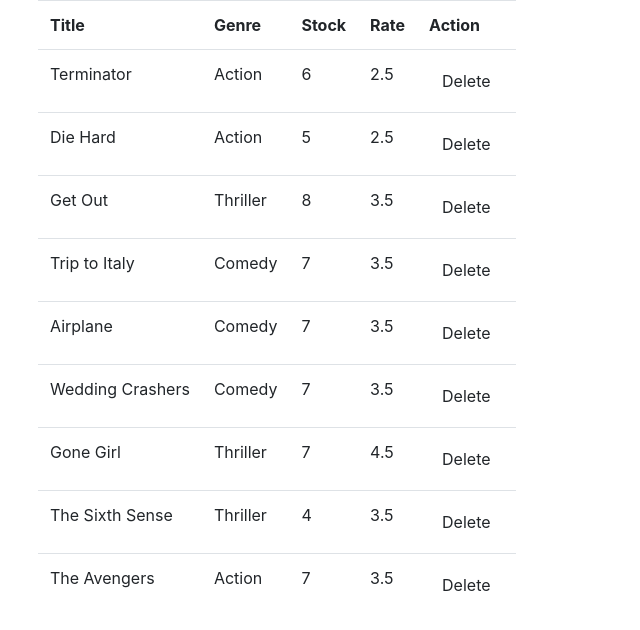
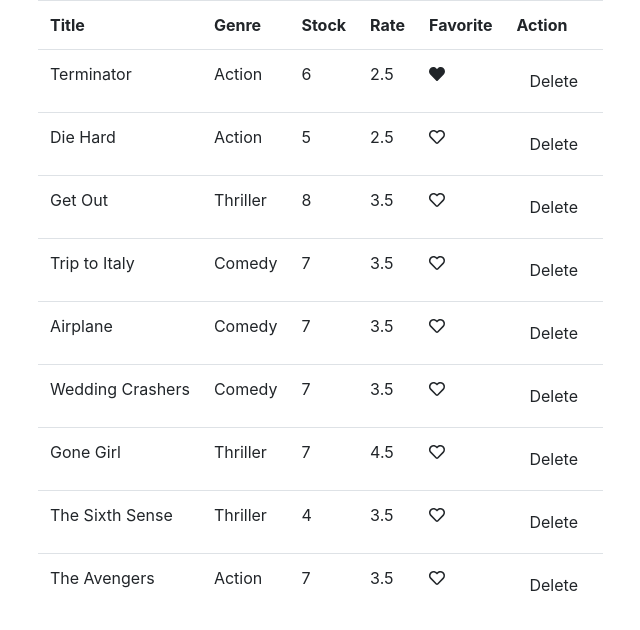
Before and after one commit to sumitrawat/vidly, a React (Create React App) app: page / in a window 1280 px wide. Shown: the top 630 px of the page, without its empty margins (47-687 px from the left). Built offline with nearby package versions, Linux system fonts and the light colour scheme.

Commit message:
liked added

```diff
--- a/package.json
+++ b/package.json
@@ -3,7 +3,12 @@
   "version": "0.1.0",
   "private": true,
   "dependencies": {
+    "@fortawesome/fontawesome-svg-core": "^1.2.8",
+    "@fortawesome/free-regular-svg-icons": "^5.5.0",
+    "@fortawesome/free-solid-svg-icons": "^5.5.0",
+    "@fortawesome/react-fontawesome": "^0.1.3",
     "bootstrap": "^4.1.3",
+    "font-awesome": "^4.7.0",
     "react": "^16.6.3",
     "react-dom": "^16.6.3",
     "react-scripts": "2.1.1"
--- a/src/App.js
+++ b/src/App.js
@@ -3,6 +3,10 @@ import logo from "./logo.svg";
 import "./App.css";
 import Movies from "./components/movies";
 import bootstrap from "bootstrap/dist/css/bootstrap.css";
+import { library } from "@fortawesome/fontawesome-svg-core";
+import { faHeart as fasHeart } from "@fortawesome/free-solid-svg-icons";
+import { faHeart as farHeart } from "@fortawesome/free-regular-svg-icons";
+library.add(fasHeart, farHeart);
 class App extends Component {
   render() {
     return (
--- /dev/null
+++ b/src/components/like.jsx
@@ -0,0 +1,19 @@
+import React, { Component } from "react";
+import { FontAwesomeIcon } from "@fortawesome/react-fontawesome";
+
+const Like = ({ liked, onLiked }) => {
+  if (liked)
+    return (
+      <span style={{ cursor: "pointer" }} onClick={onLiked}>
+        <FontAwesomeIcon icon={["fas", "heart"]} />
+      </span>
+    );
+  else
+    return (
+      <span style={{ cursor: "pointer" }} onClick={onLiked}>
+        <FontAwesomeIcon icon={["far", "heart"]} />
+      </span>
+    );
+};
+
+export default Like;
--- a/src/components/movie.jsx
+++ b/src/components/movie.jsx
@@ -1,4 +1,5 @@
 import React, { Component } from "react";
+import Like from "./like";
 class Movie extends Component {
   state = {};
   render() {
@@ -9,7 +10,13 @@ class Movie extends Component {
         <td>{this.props.stock}</td>
         <td>{this.props.rate}</td>
         <td>
-          <button onClick={this.props.onDelete} className="btn btn-error">
+          <Like liked={this.props.liked} onLiked={this.props.onLiked} />
+        </td>
+        <td>
+          <button
+            onClick={() => this.props.onDelete(this.props.title)}
+            className="btn btn-error"
+          >
             Delete
           </button>
         </td>
--- a/src/components/movies.jsx
+++ b/src/components/movies.jsx
@@ -1,11 +1,23 @@
 import React, { Component } from "react";
 import { getMovies } from "../services/fakeMovieService";
 import Movie from "./movie";
+
 class Movies extends Component {
-  state = { movies: getMovies() };
-  handleDelete = id => {
+  state = {
+    movies: getMovies()
+  };
+  handleDelete = title => {
     this.setState({
-      movies: this.state.movies.filter(m => m._id != id)
+      movies: this.state.movies.filter(m => m.title !== title)
+    });
+  };
+  handleLiked = item => {
+    const movies = [...this.state.movies];
+    const index = movies.indexOf(item);
+    movies[index] = { ...movies[index] };
+    movies[index].liked = !movies[index].liked;
+    this.setState({
+      movies
     });
   };
   render() {
@@ -18,6 +30,7 @@ class Movies extends Component {
               <th>Genre</th>
               <th>Stock</th>
               <th>Rate</th>
+              <th>Favorite</th>
               <th>Action</th>
             </tr>
             {this.state.movies.map(m => (
@@ -27,7 +40,9 @@ class Movies extends Component {
                 genre={m.genre.name}
                 stock={m.numberInStock}
                 rate={m.dailyRentalRate}
-                onDelete={() => this.handleDelete(m._id)}
+                liked={m.liked}
+                onDelete={this.handleDelete}
+                onLiked={() => this.handleLiked(m)}
               />
             ))}
           </table>
--- a/src/services/fakeMovieService.js
+++ b/src/services/fakeMovieService.js
@@ -7,7 +7,8 @@ const movies = [
     genre: { _id: "5b21ca3eeb7f6fbccd471818", name: "Action" },
     numberInStock: 6,
     dailyRentalRate: 2.5,
-    publishDate: "2018-01-03T19:04:28.809Z"
+    publishDate: "2018-01-03T19:04:28.809Z",
+    liked: true
   },
   {
     _id: "5b21ca3eeb7f6fbccd471816",
```
Also changed, not shown: 2 other files (tests, documents, lock files or other folders).
